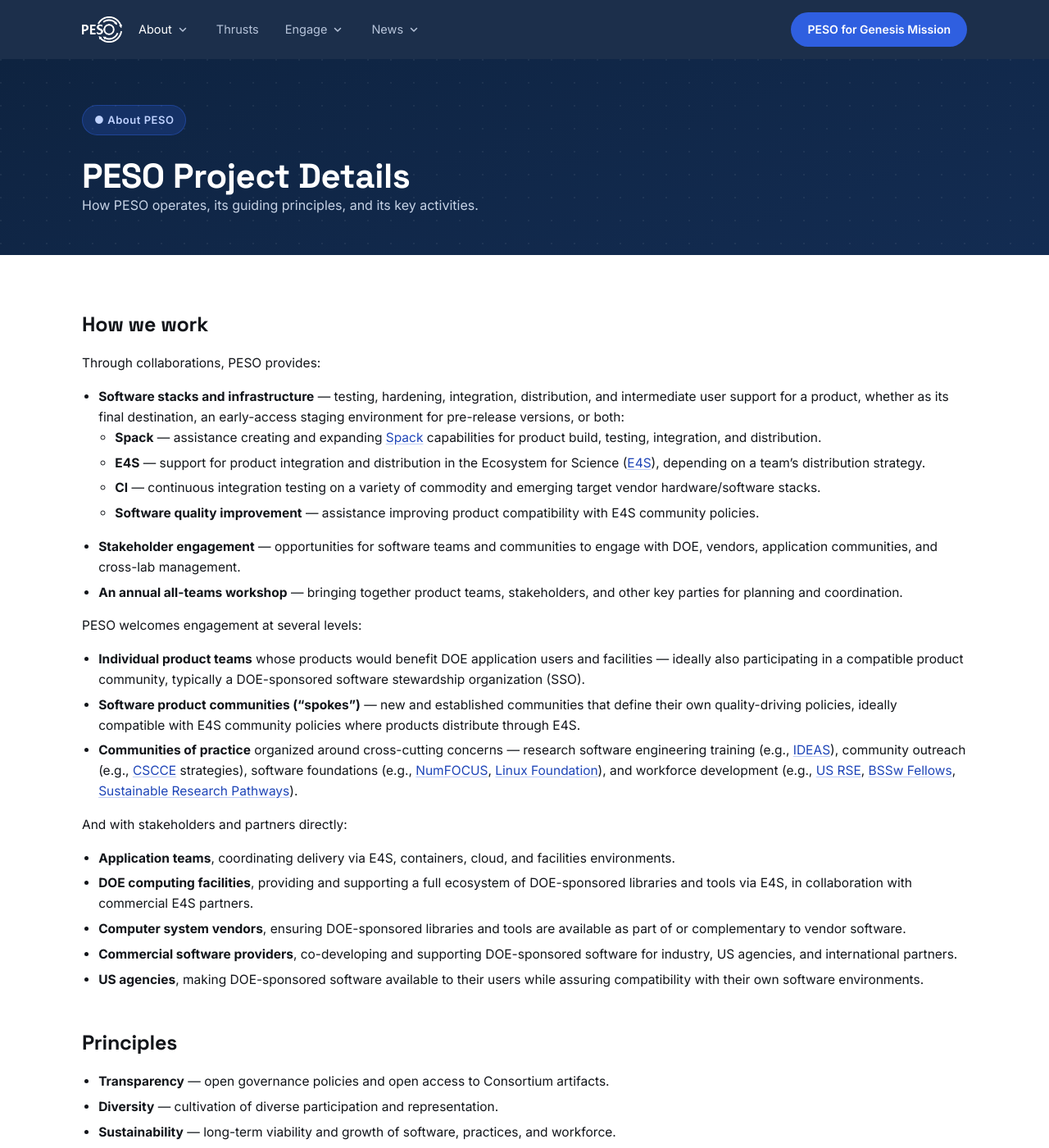
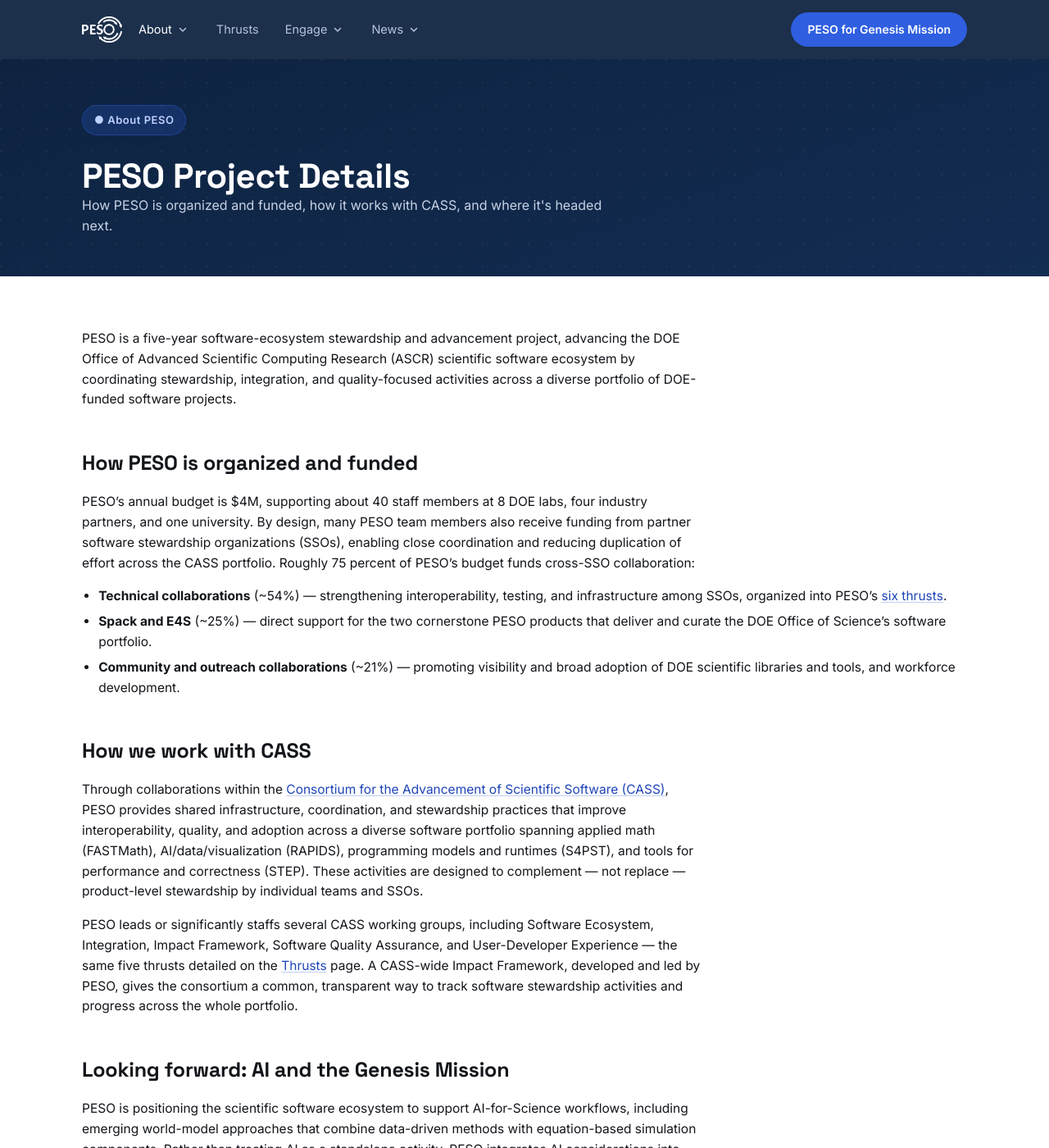
Before and after one commit to pesoproject/pesoproject.github.io, a Jekyll site: the page built from about/details.md, in a window 1280 px wide and 1400 px high. Shown: the whole window at 82% size. Built offline with Jekyll 4.4.1, drawn with Linux system fonts in a browser that asks for light colours; some of the changed text lies outside the part shown.

Commit message:
Update Team roster from spreadsheet; rewrite Project Details from 2025 report
Team:
- Refreshed the full roster from PesoTeamMemberInfo.xlsx (39 active
  members + a new PESO Alumni section), expanding lab acronyms to
  full names (ANL -> Argonne National Laboratory, etc.).
- Replaced the four specific lead titles (Spack/E4S/Integration
  Lead) with the spreadsheet's "Senior Leader" role, which now
  covers Bernholdt, Gamblin, Shende, and Willenbring.
- Added a note on the CASS UDX Working Group's co-leads (Cohoon,
  Paine), per the spreadsheet's separate working-group listing.
- Cross-referenced two likely spreadsheet typos (Mutlu, Ramakrishnan)
  against their spelling in the 2025 PESO Project Report.

Project Details:
- Substantially rewritten around the 2025 PESO Project Report:
  budget/staffing summary, how PESO works with CASS, an AI/Genesis
  Mission outlook, and community/outreach — cross-linking to
  /thrusts, /engage/cass, /engage/bssw, /engage/hpsf, and
  /genesis-mission rather than duplicating their content.
- Removed content not grounded in the report: "spokes" terminology,
  the ungrounded Principles list, and the Partnerships/Services/
  Products framing already covered on the homepage.

Co-Authored-By: Claude Sonnet 5 <noreply@anthropic.com>

```diff
--- a/about/details.md
+++ b/about/details.md
@@ -1,50 +1,33 @@
 ---
 title: PESO Project Details
-description: How PESO operates, its guiding principles, and its key activities.
+description: How PESO is organized and funded, how it works with CASS, and where it's headed next.
 section_tag: About PESO
 layout: page
 permalink: /about/details
 ---
 
-## How we work
+PESO is a five-year software-ecosystem stewardship and advancement project, advancing the DOE Office of Advanced Scientific Computing Research (ASCR) scientific software ecosystem by coordinating stewardship, integration, and quality-focused activities across a diverse portfolio of DOE-funded software projects.
 
-Through collaborations, PESO provides:
+## How PESO is organized and funded
 
-- **Software stacks and infrastructure** — testing, hardening, integration, distribution, and intermediate user support for a product, whether as its final destination, an early-access staging environment for pre-release versions, or both:
-  - **Spack** — assistance creating and expanding [Spack](https://spack.io) capabilities for product build, testing, integration, and distribution.
-  - **E4S** — support for product integration and distribution in the Ecosystem for Science ([E4S](https://e4s.io)), depending on a team's distribution strategy.
-  - **CI** — continuous integration testing on a variety of commodity and emerging target vendor hardware/software stacks.
-  - **Software quality improvement** — assistance improving product compatibility with E4S community policies.
-- **Stakeholder engagement** — opportunities for software teams and communities to engage with DOE, vendors, application communities, and cross-lab management.
-- **An annual all-teams workshop** — bringing together product teams, stakeholders, and other key parties for planning and coordination.
+PESO's annual budget is $4M, supporting about 40 staff members at 8 DOE labs, four industry partners, and one university. By design, many PESO team members also receive funding from partner software stewardship organizations (SSOs), enabling close coordination and reducing duplication of effort across the CASS portfolio. Roughly 75 percent of PESO's budget funds cross-SSO collaboration:
 
-PESO welcomes engagement at several levels:
+- **Technical collaborations** (~54%) — strengthening interoperability, testing, and infrastructure among SSOs, organized into PESO's [six thrusts](/thrusts).
+- **Spack and E4S** (~25%) — direct support for the two cornerstone PESO products that deliver and curate the DOE Office of Science's software portfolio.
+- **Community and outreach collaborations** (~21%) — promoting visibility and broad adoption of DOE scientific libraries and tools, and workforce development.
 
-- **Individual product teams** whose products would benefit DOE application users and facilities — ideally also participating in a compatible product community, typically a DOE-sponsored software stewardship organization (SSO).
-- **Software product communities ("spokes")** — new and established communities that define their own quality-driving policies, ideally compatible with E4S community policies where products distribute through E4S.
-- **Communities of practice** organized around cross-cutting concerns — research software engineering training (e.g., [IDEAS](https://ideas-productivity.org)), community outreach (e.g., [CSCCE](https://cscce.org) strategies), software foundations (e.g., [NumFOCUS](https://numfocus.org), [Linux Foundation](https://www.linuxfoundation.org)), and workforce development (e.g., [US RSE](https://us-rse.org), [BSSw Fellows](https://bssw.io/fellowship), [Sustainable Research Pathways](https://bssw.io/events/sustainable-research-pathways-srp)).
+## How we work with CASS
 
-And with stakeholders and partners directly:
+Through collaborations within the [Consortium for the Advancement of Scientific Software (CASS)](/engage/cass), PESO provides shared infrastructure, coordination, and stewardship practices that improve interoperability, quality, and adoption across a diverse software portfolio spanning applied math (FASTMath), AI/data/visualization (RAPIDS), programming models and runtimes (S4PST), and tools for performance and correctness (STEP). These activities are designed to complement — not replace — product-level stewardship by individual teams and SSOs.
 
-- **Application teams**, coordinating delivery via E4S, containers, cloud, and facilities environments.
-- **DOE computing facilities**, providing and supporting a full ecosystem of DOE-sponsored libraries and tools via E4S, in collaboration with commercial E4S partners.
-- **Computer system vendors**, ensuring DOE-sponsored libraries and tools are available as part of or complementary to vendor software.
-- **Commercial software providers**, co-developing and supporting DOE-sponsored software for industry, US agencies, and international partners.
-- **US agencies**, making DOE-sponsored software available to their users while assuring compatibility with their own software environments.
+PESO leads or significantly staffs several CASS working groups, including Software Ecosystem, Integration, Impact Framework, Software Quality Assurance, and User-Developer Experience — the same five thrusts detailed on the [Thrusts](/thrusts) page. A CASS-wide Impact Framework, developed and led by PESO, gives the consortium a common, transparent way to track software stewardship activities and progress across the whole portfolio.
 
-## Principles
+## Looking forward: AI and the Genesis Mission
 
-- **Transparency** — open governance policies and open access to Consortium artifacts.
-- **Diversity** — cultivation of diverse participation and representation.
-- **Sustainability** — long-term viability and growth of software, practices, and workforce.
-- **Innovation** — responsiveness to stakeholder needs and technological evolution.
-- **Cooperation** — working together to support the overall Consortium mission.
-- **Integrity** — acting as a fair, trusted, and respected asset to the community.
+PESO is positioning the scientific software ecosystem to support AI-for-Science workflows, including emerging world-model approaches that combine data-driven methods with equation-based simulation components. Rather than treating AI as a standalone activity, PESO integrates AI considerations into ecosystem stewardship — emphasizing reproducibility, software quality, usability, and interoperability as AI becomes a central element of scientific discovery. This work aligns directly with DOE's Genesis Mission, which calls for rapid increases in scientific productivity through the convergence of simulation, data, and AI. See [how PESO can help Genesis Mission teams](/genesis-mission).
 
-## Key activities
+## Community and outreach
 
-- **Partnerships** — leading efforts to foster a diverse and inclusive workforce with sustainable career paths; shepherding the Better Scientific Software Fellows Program and contributing to the leadership of the [BSSw.io](https://bssw.io) web portal.
-- **Services** — software product management, integration, and delivery, plus software quality assurance and security.
-- **Products** — delivery and support via Spack and E4S, including porting and testing platforms shared across product teams to ensure code stability and portability, and facilitating delivery of other products such as AI/ML libraries as needed by the HPC community.
+PESO supports leadership for the CASS Steering Committee and multiple working groups, and staffs a range of cross-SSO initiatives that cultivate the scientific software workforce and public visibility — including the [Better Scientific Software (BSSw) program](/engage/bssw) and the [High Performance Software Foundation (HPSF)](/engage/hpsf). See the [CASS](/engage/cass) page for PESO's specific leadership roles across the consortium.
 
 Want to be part of this? See how to [connect with PESO](/connect) or meet the [team](/about/team).
```
Also changed, not shown: about/team.md (+34 -11 lines).
